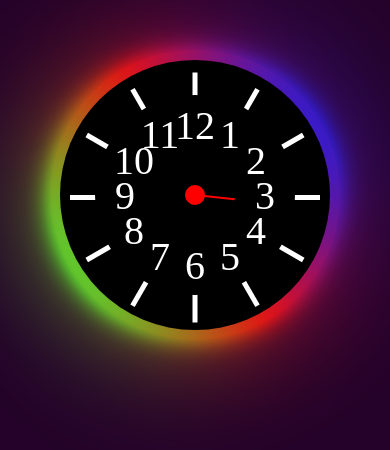
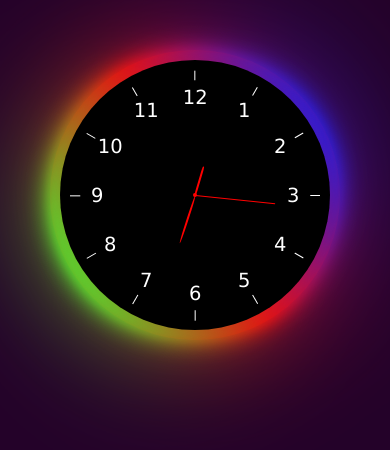
Before and after one commit to tytanus97/clockJS, a website: page index.html in a window 390 px wide. Drawn offline with Linux system fonts and the light colour scheme.

Commit message:
make it responsive

```diff
--- a/index.html
+++ b/index.html
@@ -17,9 +17,6 @@
         <span></span>
         <div class="inner-ring">
             <div class="hLines">
-            <div class="hLine 12"></div>
-            <div class="hLine 1"></div>
-            <div class="hLine 2"></div>
             <div class="hLine 3"></div>
             <div class="hLine 4"></div>
             <div class="hLine 5"></div>
@@ -29,6 +26,9 @@
             <div class="hLine 9"></div>
             <div class="hLine 10"></div>
             <div class="hLine 11"></div>
+            <div class="hLine 12"></div>
+            <div class="hLine 1"></div>
+            <div class="hLine 2"></div>
             <div class="hLineCover">
                 <div class="hourIndc"></div>
                 <div class="minuteIndc"></div>
--- a/index.js
+++ b/index.js
@@ -25,9 +25,9 @@ initTick();
 
 function calculatePosition(degStep,radius,index) {
 
-    const angle = (((degStep) * (index) - 90) * Math.PI / 180);
-    const posx = Math.round((radius - 30) * Math.cos(angle))
-    const posy = Math.round((radius - 30) * Math.sin(angle))
+    const angle = (((degStep) * (index)) * Math.PI / 180);
+    const posx = Math.round((radius - 0.15 * radius) * Math.cos(angle))
+    const posy = Math.round((radius - 0.15 * radius) * Math.sin(angle))
 
     return {posx:posx,
         posy:posy};
--- a/style/style.scss
+++ b/style/style.scss
@@ -1,164 +1,237 @@
 * {
-    margin:0;
-    padding:0;
+  margin: 0;
+  padding: 0;
   box-sizing: border-box;
-    --clock-size:calc(var(--window-height) - 100px);
-    --inner-clock-size:calc(var(--clock-size) - 20px);
-    --cover-cicrle-size:calc(var(--inner-clock-size) - 70px);
+  --clock-size: calc(var(--window-height) - 100px);
+  --inner-clock-size: calc(var(--clock-size) - 20px);
+  --cover-cicrle-size: calc(var(--inner-clock-size) - 70px);
 }
 
 @mixin posAbsCenter {
-    top:50%;
-    left:50%;
-    transform:translate(-50%,-50%);
-    border-radius:50%;
+  top: 50%;
+  left: 50%;
+  transform: translate(-50%, -50%);
+  border-radius: 50%;
 }
 
 @mixin flexCenter {
-    display:flex;
+  display: flex;
   justify-content: center;
   align-items: center;
 }
 
 body {
-    background:#240229;
-    width:100%;
-    height:var(--window-height);
-    overflow:hidden;
+  background: #240229;
+  width: 100%;
+  height: var(--window-height);
+  overflow: hidden;
 
   @include flexCenter();
 
   .outer-ring {
-        background:#be0101;
-        width:var(--clock-size);
-        height:var(--clock-size);
-        border-radius:50%;
-        position:relative;
+    background: #be0101;
+    width: var(--clock-size);
+    height: var(--clock-size);
+    border-radius: 50%;
+    position: relative;
 
     span {
-            position:absolute;
-            border-radius:50%;
-            top:0px;
-            bottom:0px;
-            left:0px;
-            right:0px;
+      position: absolute;
+      border-radius: 50%;
+      top: 0px;
+      bottom: 0px;
+      left: 0px;
+      right: 0px;
       animation: rotate 3s linear forwards infinite;
-            background:linear-gradient(#33FF38,#FF0000,#0021FF);
+      background: linear-gradient(#33ff38, #ff0000, #0021ff);
     }
 
     span:nth-child(1) {
-            filter:blur(5px);
+      filter: blur(5px);
     }
     span:nth-child(2) {
-            filter:blur(10px);
+      filter: blur(10px);
     }
     span:nth-child(3) {
-            filter:blur(15px);
+      filter: blur(15px);
     }
     span:nth-child(4) {
-            filter:blur(60px);
+      filter: blur(60px);
     }
 
     @include flexCenter();
     .inner-ring {
       background-color: black;
-            border-radius:50%;
-            width:var(--inner-clock-size);
-            height:var(--inner-clock-size);
-            position:relative;
-            display:flex;
+      border-radius: 50%;
+      width: var(--inner-clock-size);
+      height: var(--inner-clock-size);
+      position: relative;
+      display: flex;
       @include flexCenter();
       .hLines {
-                width:100%;
-                height:100%;
-                position:relative;
+        width: 100%;
+        height: 100%;
+        position: relative;
         .hLine {
-                    position:absolute;
-                    top:50%;
-
-                    left:50%;
-                    transform-origin:left;
-                    background:#ffffff;
-                    width:calc(calc(var(--inner-clock-size) / 2) - 10px);
-                    height:5px;
-                    z-index:1;
+          position: absolute;
+          top: 50%;
+          left: 50%;
+          transform-origin: left;
+          background: #ffffff;
+          width: calc(calc(var(--inner-clock-size) / 2) - 10px);
+          height: 5px;
+          z-index: 1;
         }
 
         .hLineCover {
-                    position:absolute;
+          position: absolute;
           transform-origin: center;
-                    background-color:black;
+          background-color: black;
           @include posAbsCenter();
-                    width:calc(var(--inner-clock-size) - 70px);
-                    height:calc(var(--inner-clock-size) - 70px);
-                    z-index:2;
+          width: calc(var(--inner-clock-size) - 70px);
+          height: calc(var(--inner-clock-size) - 70px);
+          z-index: 2;
 
           .hourIndc {
-                        border-radius:25%;
-                        position:absolute;
-                        width:10px;
-                        height:calc(var(--cover-cicrle-size) / 2 - 180px);
+            border-radius: 25%;
+            position: absolute;
+            width: 1vh;
+            height: calc(var(--cover-cicrle-size) / 7);
             background: red;
             transform-origin: bottom;
-                        top:50%;
-                        left:50%;
-
+            top: 50%;
+            left: 50%;
           }
 
           .secIndc {
-                        position:absolute;
-                        width:2px;
-                        height:calc(var(--cover-cicrle-size) / 2 - 60px);
+            position: absolute;
+            width: 2px;
+            height: calc(var(--cover-cicrle-size) / 2.9);
             background: red;
             transform-origin: bottom;
-                        top:50%;
-                        left:50%;
-
+            top: 50%;
+            left: 50%;
           }
 
           .minuteIndc {
-                        border-radius:50%;
-                        position:absolute;
-                        width:5px;
-                        height:calc(var(--cover-cicrle-size) / 2 - 90px);
+            border-radius: 50%;
+            position: absolute;
+            width: 5px;
+            height: calc(var(--cover-cicrle-size) / 4);
             background: red;
             transform-origin: bottom;
-                        top:50%;
-                        left:50%;
-
+            top: 50%;
+            left: 50%;
           }
           .dot {
-                        position:absolute;
-                        width:20px;
-                        height:20px;
+            position: absolute;
+            width: 1vh;
+            height: 1vh;
             background-color: red;
             border-radius: 50%;
-                        top:50%;
-                        left:50%;
-                        transform:translate(-50%,-50%);
+            top: 50%;
+            left: 50%;
+            transform: translate(-50%, -50%);
           }
-
         }
-
       }
-
-
     }
   }
 }
 
 .num-indicator {
-    /* color:rgb(227, 0, 248); */
-    font-size:40px;
-    color:#ffffff;
-
+  font-size: 16px;
+  color: #ffffff;
+  font-family: "Lucida Sans", "Lucida Sans Regular", "Lucida Grande",
+    "Lucida Sans Unicode", Geneva, Verdana, sans-serif;
 }
 
 @keyframes rotate {
-    from{
-        transform:rotate(0);
+  from {
+    transform: rotate(0);
   }
   to {
-        transform:rotate(360deg);
+    transform: rotate(360deg);
   }
 }
+
+@media (orientation: portrait) {
+  .num-indicator {
+    font-size: 5vw;
+  }
+
+  body {
+    .outer-ring {
+      .inner-ring {
+        .hLines {
+          .hLine {
+            height: .5%;
+          }
+          .hLineCover {
+            height: 85%;
+            width: 85%;
+
+            .secIndc {
+                width: .3%;
+                height: 35%;
+              }
+              .hourIndc {
+                width: 1%;
+                height: 13%;
+              }
+
+              .minuteIndc {
+                width: 1%;
+                height: 22%;
+              }
+
+              .dot {
+                width: 2%;
+                height: 2%;
+              }
+          }
+        }
+      }
+    }
+  }
+}
+
+@media (orientation: landscape) {
+  .num-indicator {
+    font-size: 4vh;
+  }
+  body {
+    .outer-ring {
+      .inner-ring {
+        .hLines {
+          .hLine {
+            height: 1%;
+          }
+          .hLineCover {
+            height: 80%;
+            width: 80%;
+
+            .secIndc {
+              width: .3%;
+              height: 35%;
+            }
+            .hourIndc {
+              width: 1%;
+              height: 13%;
+            }
+
+            .minuteIndc {
+              width: 1%;
+              height: 22%;
+            }
+
+            .dot {
+              width: 2%;
+              height: 2%;
+            }
+          }
+        }
+      }
+    }
+  }
+}
```
Also changed, not shown: style/style.css, 1 other file. Lines whose indentation alone changed are shown as unchanged.
